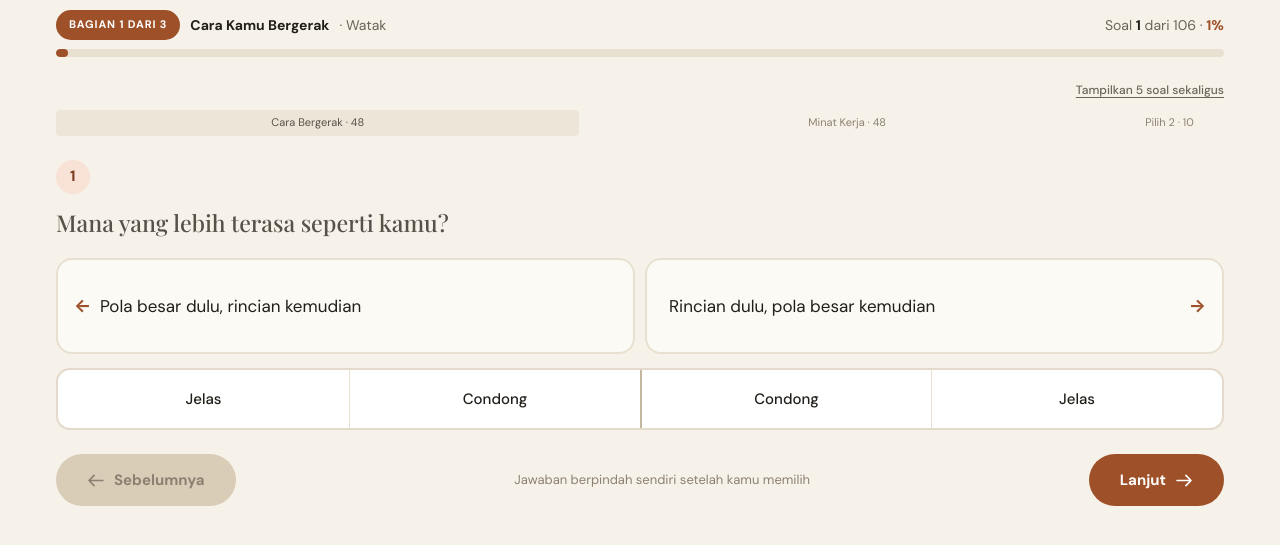
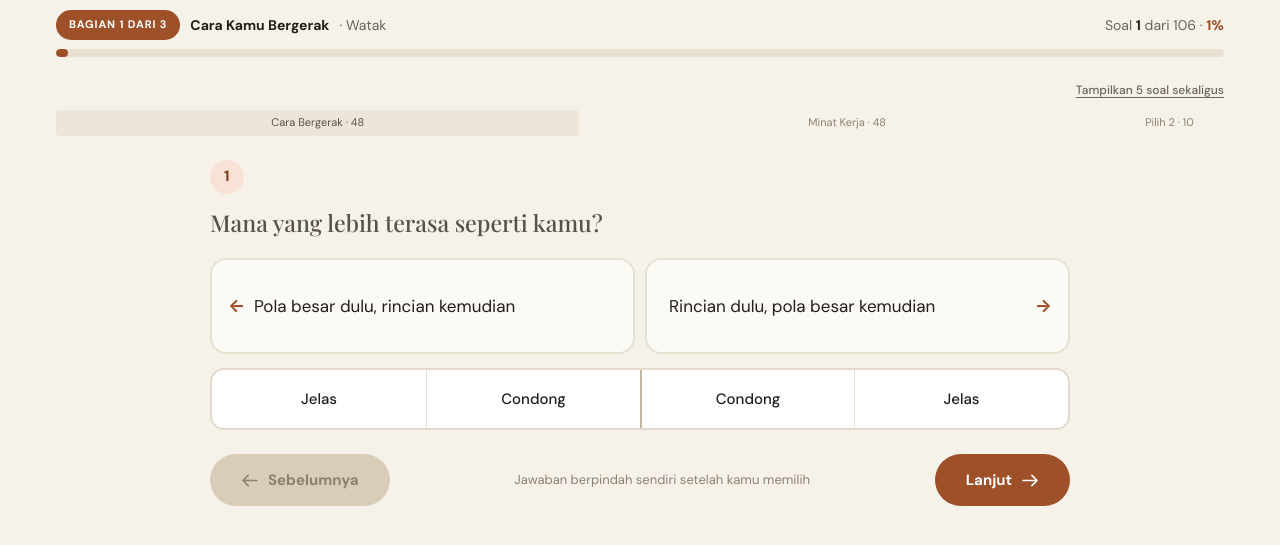
Before and after one commit to Mitologian/lakon-profile, a website: page tes/index.html in a window 1280 px wide. Both pictures are taken after a click on the button "Mulai Asesmen". Shown: the part 73-618 px from the top of the page. Drawn offline with nearby package versions, Linux system fonts and the light colour scheme.

Commit message:
Desktop: kolom soal 860 px dimusatkan, seragam untuk ketiga jenis soal
- .q-container dibatasi 860 px dan dimusatkan (kolom soal sebelumnya menyusut rata kiri karena .arena display:flex; desainer aslinya memang meniatkan kolom ramping).
- Baris tombol Sebelumnya/Lanjut memakai kolom yang sama di desktop supaya tidak ada sisi kosong sebelah; di ponsel tetap selebar layar.
- Terukur 1280 px: kop dan bilah kemajuan 56..1224, kolom soal + navigasi 210..1070, jadi simetris. Ponsel 390 px tidak berubah.

```diff
--- a/mesin-soal.css
+++ b/mesin-soal.css
@@ -13,10 +13,16 @@
 .screen.active { display: block; }
 
 /* ── Nomor & pertanyaan ─────────────────────────────────────────────────── */
-/* max-width 1180 px: di layar 1280 tepinya jatuh persis di sisi kop, bilah
-   kemajuan, dan tombol navigasi; di layar sangat lebar tetap dibatasi dan
-   dimusatkan supaya kotak pernyataan tidak membentang terlalu jauh. */
-.q-container { max-width: 1180px; margin: 0 auto; }
+/* Kolom soal 860 px dan dimusatkan, seragam untuk ketiga jenis soal (pasangan,
+   skala, pilih dua). Ini mengembalikan maksud desainer aslinya: kolom soal
+   memang diniatkan lebih ramping dari kop. Sebelumnya kolom ini menyusut
+   karena `.arena` memakai display:flex dan tampak rata kiri.                  */
+.q-container { max-width: 860px; margin: 0 auto; }
+/* Baris tombol Sebelumnya/Lanjut mengikuti kolom soal yang sama supaya tidak
+   ada sisi yang kosong sebelah di desktop. Di ponsel tetap selebar layar. */
+@media (min-width: 720px) {
+  .navigasi { max-width: 860px; padding-inline: 0; }
+}
 .q-block + .q-block { margin-top: 40px; padding-top: 34px; border-top: 1px solid var(--garis-halus); }
 .q-num {
   display: inline-flex; align-items: center; justify-content: center;
```
